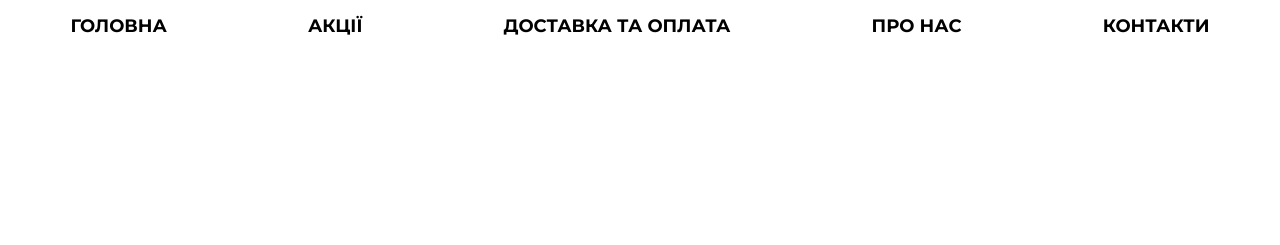
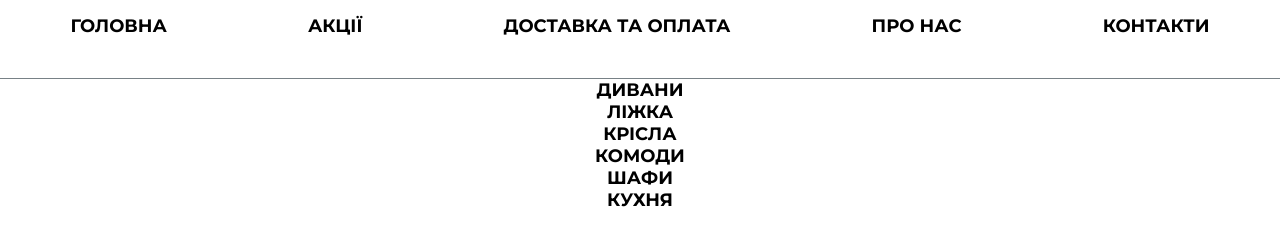
Before and after one commit to ikimashita/Furniture--stud-, a plain HTML site: page index.html in a window 1280 px wide. Shown: the part 75-320 px from the top of the page. Drawn offline with Linux system fonts and the light colour scheme.

Commit message:
add second-header

```diff
--- a/index.html
+++ b/index.html
@@ -6,6 +6,7 @@
     <meta name="viewport" content="width=device-width, initial-scale=1.0">
     <link rel="stylesheet" href="normalise.css">
     <link rel="stylesheet" href="header-nav.css">
+    <link rel="stylesheet" href="second-header.css">
     <link rel="preconnect" href="https://fonts.googleapis.com">
     <link rel="preconnect" href="https://fonts.gstatic.com" crossorigin>
     <link href="https://fonts.googleapis.com/css2?family=Montserrat:wght@400;500;700&display=swap" rel="stylesheet">
@@ -60,6 +61,20 @@
                 </ul>
             </nav>
         </section>
+        <section class="second-header">
+            <nav class="furnit-nav">
+                <ul class="furnit-list">
+                    <li class="furnit-item"><a href="#" class="furnit-item-a">Дивани</a></li>
+                    <li class="furnit-item"><a href="#" class="furnit-item-a">ліжка</a></li>
+                    <li class="furnit-item"><a href="#" class="furnit-item-a">Крісла</a></li>
+                    <li class="furnit-item"><a href="#" class="furnit-item-a">комоди</a></li>
+                    <li class="furnit-item"><a href="#" class="furnit-item-a">шафи</a></li>
+                    <li class="furnit-item"><a href="#" class="furnit-item-a">Кухня</a></li>
+                </ul>
+            </nav>
+            <div class="main-logo"></div>
+            <div class="cart"></div>
+        </section>
     </header>
 </body>
 </html>
--- /dev/null
+++ b/second-header.css
@@ -0,0 +1,28 @@
+.second-header::before{
+    content: '';
+    display: flex;
+    background-color: #1e2e36;
+    opacity: 0.6;
+    width: 100%;
+    height: 1px;
+    margin-top: 41px;
+}
+.furnit-nav{
+    /* display: flex; */
+}
+.furnit-list{
+    display: flex;
+    justify-content: center;
+    align-items: center;
+    flex-direction: column;
+
+}
+.furnit-item{
+    display: flex;
+    align-items: center;
+    flex-direction: column;
+}
+.furnit-item-a{
+
+
+}
```
